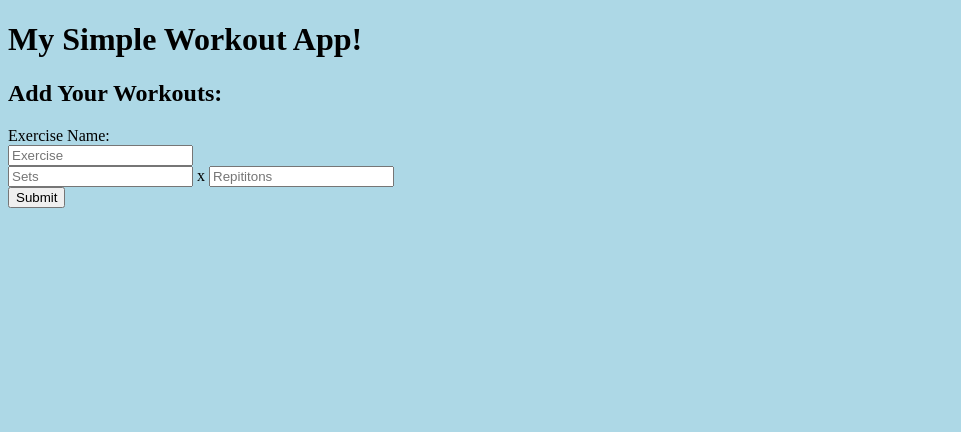
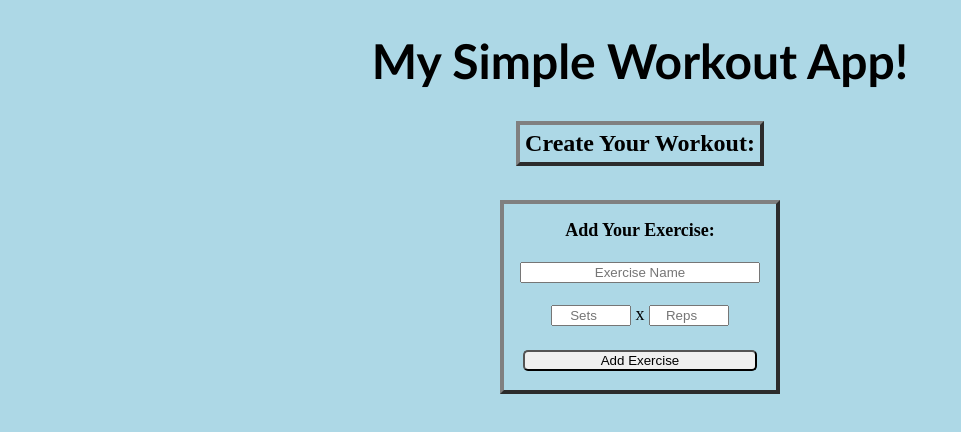
Before and after one commit to jondmca/project1, a plain HTML site: page index.html in a window 1280 px wide. Shown: the whole page, without its empty margins (0-961 px from the left). Drawn offline with Linux system fonts and the light colour scheme.

Commit message:
editing code for display

```diff
--- a/index.html
+++ b/index.html
@@ -9,11 +9,15 @@
   <body>
       <h1>My Simple Workout App!</h1>
       <script src="index.js"></script>
+      <h2>Create Your Workout:</h2></br>
       <form>
-          <label for="exercise-name">Exercise Name:</label></br>
-          <input type="text" name="exercise-name" placeholder="Exercise" required/></br>
-          <input type="number" name="sets" placeholder="Sets" required/> x <input type="number" name="reps" placeholder="Repititons" required/></br>
-          <input type="submit"/>
+          <label for="exercise-name"><strong>Add Your Exercise:</strong></label></br>
+          <input type="text" class="text" name="exercise-name" placeholder="Exercise Name" required/></br>
+          <span class="inline">
+            <input type="number" name="sets" class="numbers" placeholder="Sets" required/> x
+            <input type="number" name="reps" class="numbers" placeholder="Reps" required/>
+          </span></br>
+          <input type="submit" class="submit" name="submit" value="Add Exercise"/>
       </form>
       <ul id="exercise-list" class="cards">
           <!-- Exercises Added Here-->
--- a/index.js
+++ b/index.js
@@ -1,8 +1,3 @@
-//Showing how to manipulate the DOM from the JS file
-const h2 = document.createElement("h2");
-h2.textContent = "Add Your Workouts:";
-document.querySelector("body").appendChild(h2);
-
 //Stops the webpage from refreshing when adding in workouts
 const init = () => {
     let inputForm = document.querySelector('form');
@@ -24,6 +19,7 @@ document.addEventListener('DOMContentLoaded', init)
 
 //DOM Render Workout
 function renderOneExercise(exercise){
+    //Build Exercise Card
     let card = document.createElement('li');
     card.className = 'card'
     card.innerHTML = `
@@ -34,9 +30,30 @@ function renderOneExercise(exercise){
             </p>
         </div>
         <div class="button">
-            <button> Completed </button>
+            <button class="completed-btn" id="${exercise.name}> Completed! </button>
         </div
     `
     //Add exercise card to DOM
     document.querySelector('#exercise-list').appendChild(card);
 };
+
+//Fetch Request
+function getAllExercises(){
+    fetch('http://localhost:3000/workouts')
+    .then(res => res.json())
+    .then(data => console.log(data))
+}
+
+
+//Adding exercises to JSON server data
+function addExercise(){
+    fetch('http://localhost:3000/workouts'),{
+        method: 'POST' ,
+        headers:
+        {
+            "Content-Type": "application/json",
+            Accept: "application/json"
+        },
+
+    }
+}
--- a/style.css
+++ b/style.css
@@ -1,3 +1,53 @@
 body {
     background: lightblue;
+    text-align: center;
 }
+
+h1 {
+    display: block;
+    font-size: 3em;
+    margin-block-start: 0.67em;
+    margin-block-end: 0.67em;
+    margin-inline-start: 0px;
+    margin-inline-end: 0px;
+    font-weight: bold;
+    text-align: center;
+    font-family: 'Gill Sans';
+}
+
+h2 {
+    font-size: x-large;
+    border: grey outset 4px;
+    display: table;
+    margin: 0 auto;
+    padding: 5px;
+}
+
+form {
+    font-size: large;
+    border: grey outset 4px;
+    padding: 1rem;
+    width: 15rem;
+    display: inline-grid;
+    margin: 1rem 2rem;
+}
+
+.text {
+    text-align: center;
+}
+.numbers {
+   width: 30%;
+   text-align: center;
+}
+
+.submit {
+    position: relative;
+    border-radius: 5px;
+    margin: 3px;
+}
+
+.submit:hover {
+    background-color: whitesmoke;
+    border: green solid 1px;
+    color: green;
+  }
```
